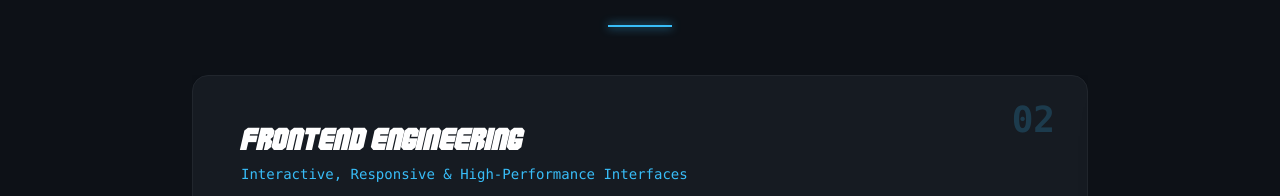
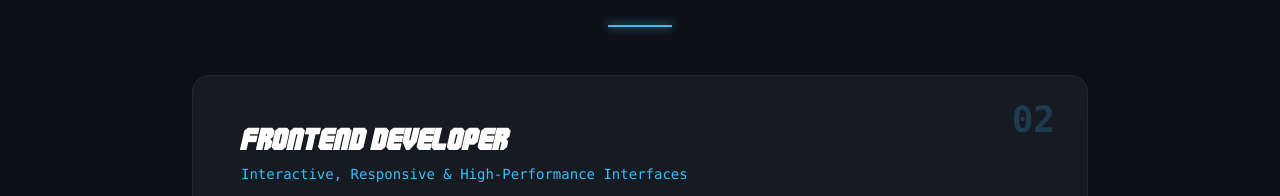
Before and after one commit to Baku-Stark/Portfolio, a React (Vite) app in the folder portfolio/: page / in a window 1280 px wide. Shown: the part 1051-1247 px from the top of the page. Built offline with nearby package versions, Linux system fonts and the light colour scheme.

Commit message:
feat: Translate Button (func. About Page)

```diff
--- a/portfolio/src/App.tsx
+++ b/portfolio/src/App.tsx
@@ -1,23 +1,27 @@
+import { LanguageProvider } from "./context/LanguageContext"
 import { Footer } from "./components/layout/Footer"
 import { LandingPage } from "./components/layout/LandingPage"
 import { About } from "./pages/About"
 import { Education } from "./pages/Education"
 import { Experiences } from "./pages/Experiences"
 import { Projects } from "./pages/Projects"
+import { LanguageToggleButton } from "./components/ui/LanguageToggleButton"
 
 function App() {
   return (
-    <>
-      <section className="main_container">
-        <LandingPage/>
-        {/* Sections About, Projects n Experiences Here */}
-        <About/>
-        <Projects/>
-        <Experiences/>
-        <Education/>
-        <Footer/>
-      </section>
-    </>
+    <LanguageProvider>
+      <main className="main_container relative">
+        <LandingPage />
+        <About />
+        <Projects />
+        <Experiences />
+        <Education />
+        <Footer />
+
+        {/* Floating Language Toggle Button */}
+        <LanguageToggleButton />
+      </main>
+    </LanguageProvider>
   )
 }
 
--- /dev/null
+++ b/portfolio/src/components/ui/LanguageToggleButton.tsx
@@ -0,0 +1,24 @@
+import { useLanguage } from '../../context/LanguageContext';
+
+export function LanguageToggleButton() {
+  const { language, toggleLanguage } = useLanguage();
+
+  return (
+    <button
+      onClick={toggleLanguage}
+      aria-label="Toggle Language"
+      className="fixed bottom-6 right-6 z-50 flex items-center gap-2 px-4 py-2.5 rounded-full bg-(--bg-surface)/80 backdrop-blur-md border border-(--cyan-primary)/40 text-white font-mono text-xs shadow-[0_0_15px_rgba(56,189,248,0.2)] hover:border-(--cyan-primary) hover:shadow-[0_0_20px_var(--cyan-primary)] hover:scale-105 active:scale-95 transition-all duration-300"
+    >
+      <span className="text-base leading-none">
+        {language === 'en' ? '🇺🇸' : '🇧🇷'}
+      </span>
+      <span className="font-bold tracking-wider">
+        {language === 'en' ? 'EN' : 'PT'}
+      </span>
+      <span className="text-zinc-500">|</span>
+      <span className="text-(--cyan-primary) font-semibold">
+        {language === 'en' ? 'PT-BR' : 'EN-US'}
+      </span>
+    </button>
+  );
+}
--- /dev/null
+++ b/portfolio/src/context/LanguageContext.tsx
@@ -0,0 +1,44 @@
+import { createContext, useContext, useState, useEffect, type ReactNode } from 'react';
+
+type Language = 'en' | 'pt';
+
+interface LanguageContextType {
+  language: Language;
+  toggleLanguage: () => void;
+  t: (enText: string, ptText: string) => string;
+}
+
+const LanguageContext = createContext<LanguageContextType | undefined>(undefined);
+
+export function LanguageProvider({ children }: { children: ReactNode }) {
+  const [language, setLanguage] = useState<Language>(() => {
+    const savedLang = localStorage.getItem('app_lang');
+    return (savedLang === 'pt' || savedLang === 'en') ? savedLang : 'en';
+  });
+
+  useEffect(() => {
+    localStorage.setItem('app_lang', language);
+  }, [language]);
+
+  const toggleLanguage = () => {
+    setLanguage((prev) => (prev === 'en' ? 'pt' : 'en'));
+  };
+
+  // Função auxiliar rápida para tradução inline: t('Hello', 'Olá')
+  const t = (enText: string, ptText: string) => (language === 'en' ? enText : ptText);
+
+  return (
+    <LanguageContext.Provider value={{ language, toggleLanguage, t }}>
+      {children}
+    </LanguageContext.Provider>
+  );
+}
+
+// eslint-disable-next-line react-refresh/only-export-components
+export function useLanguage() {
+  const context = useContext(LanguageContext);
+  if (!context) {
+    throw new Error('useLanguage deve ser usado dentro de um LanguageProvider');
+  }
+  return context;
+}
--- a/portfolio/src/pages/About.tsx
+++ b/portfolio/src/pages/About.tsx
@@ -1,47 +1,74 @@
 import { Swiper, SwiperSlide } from 'swiper/react';
 import { Navigation, Pagination, Autoplay } from 'swiper/modules';
+import { useLanguage } from '../context/LanguageContext';
 
 import 'swiper/css';
 import 'swiper/css/navigation';
 import 'swiper/css/pagination';
-//import { BADGE_URLS } from '../hooks/badgeUrls';
 
 export function About() {
+  const { language, t } = useLanguage();
+
   const slidesContent = [
     {
       id: '01',
-      title: 'WHO I AM?',
-      subtitle: "Full Stack Developer & Software Engineer | Pentester | Python | Node.js | TypeScript | Java | Spring",
-      text: "I’m Wallace de Freitas (Baku-Stark). I’m passionate about creating modern interfaces, clean code, and robust frontend & backend architectures. I enjoy transforming ideas into seamless, scalable, and secure digital experiences.",
-      // tags: ['TypeScript', 'Java', 'Python', '.NET', 'C++', 'JavaScript'],
+      title: t('WHO I AM', 'QUEM SOU EU'),
+      subtitle: t(
+        'Full Stack Developer & Software Engineer | Pentester | Python | Node.js | TypeScript | Java | Spring',
+        'Desenvolvedor Full Stack & Engenheiro de Software | Pentester | Python | Node.js | TypeScript | Java | Spring'
+      ),
+      text: t(
+        'I’m Wallace de Freitas (Baku-Stark). I’m passionate about creating modern interfaces, clean code, and robust frontend & backend architectures. I enjoy transforming ideas into seamless, scalable, and secure digital experiences.',
+        'Sou Wallace de Freitas (Baku-Stark). Sou apaixonado por criar interfaces modernas, código limpo e arquiteturas robustas de frontend e backend. Gosto de transformar ideias em experiências digitais fluidas, escaláveis e seguras.'
+      ),
     },
     {
       id: '02',
-      title: 'FRONTEND ENGINEERING',
-      subtitle: 'Interactive, Responsive & High-Performance Interfaces',
-      text: 'Extensive experience in developing modern Web Interfaces focused on user experience (UX/UI), state management, and performance optimization. Skilled in crafting scalable design systems using Tailwind CSS, reusability with React, Vue, Angular, React Native and SASS.',
-      //tags: ['ReactJS', 'Angular', 'Vue', 'React Native', 'TypeScript', 'Tailwind CSS', 'SASS'],
+      title: t('FRONTEND DEVELOPER', 'DESENVOLVEDOR FRONTEND'),
+      subtitle: t(
+        'Interactive, Responsive & High-Performance Interfaces',
+        'Interfaces Interativas, Responsivas e de Alta Performance'
+      ),
+      text: t(
+        'Extensive experience in developing modern Web Interfaces focused on user experience (UX/UI), state management, and performance optimization. Skilled in crafting scalable design systems using Tailwind CSS, reusability with React, Vue, Angular, React Native and SASS.',
+        'Extensa experiência no desenvolvimento de interfaces Web modernas focadas em experiência do usuário (UX/UI), gerenciamento de estado e otimização de performance. Habilidade em criar design systems escaláveis usando Tailwind CSS, reuso de componentes com React, Vue, Angular, React Native e SASS.'
+      ),
     },
     {
       id: '03',
-      title: 'BACKEND & INFRASTRUCTURE',
-      subtitle: 'Scalable Systems, Microservices & REST APIs',
-      text: 'Solid background building secure, high-concurrency server-side applications and RESTful APIs. Proficient in Node.js, Express, Java (Spring Boot), Python, and .NET. Experience managing relational and NoSQL databases like PostgreSQL, MySQL, Redis and Cassandra.',
-      //tags: ['Node.js', 'Java', 'Spring Boot', 'Python', '.NET', 'PostgreSQL', 'MySQL', 'MongoDB', 'Redis', 'Cassandra'],
+      title: t('BACKEND & INFRASTRUCTURE', 'BACKEND & INFRAESTRUTURA'),
+      subtitle: t(
+        'Scalable Systems, Microservices & REST APIs',
+        'Sistemas Escaláveis, Microserviços e APIs REST'
+      ),
+      text: t(
+        'Solid background building secure, high-concurrency server-side applications and RESTful APIs. Proficient in Node.js, Express, Java (Spring Boot), Python, and .NET. Experience managing relational and NoSQL databases like PostgreSQL, MySQL, Redis and Cassandra.',
+        'Sólida bagagem na construção de aplicações server-side seguras, de alta concorrência e APIs RESTful. Proficiente em Node.js, Express, Java (Spring Boot), Python e .NET. Experiência no gerenciamento de bancos de dados relacionais e NoSQL como PostgreSQL, MySQL, Redis e Cassandra.'
+      ),
     },
     {
       id: '04',
-      title: 'CYBERSECURITY & PENTEST',
-      subtitle: 'Security-First Development & Ethical Hacking',
-      text: 'Passion for offensive security, application auditing, and vulnerability assessment. Experienced with dedicated Linux distros for penetration testing, applying OWASP Top 10 guidelines to build resilient systems.',
-      //tags: ['Kali Linux', 'Parrot', 'Python', 'C++', 'JavaScript'],
+      title: t('CYBERSECURITY & PENTEST', 'CIBERSEGURANCA & PENTEST'),
+      subtitle: t(
+        'Security-First Development & Ethical Hacking',
+        'Desenvolvimento Focado em Segurança e Hacking Ético'
+      ),
+      text: t(
+        'Passion for offensive security, application auditing, and vulnerability assessment. Experienced with dedicated Linux distros for penetration testing, applying OWASP Top 10 guidelines to build resilient systems.',
+        'Paixão por segurança ofensiva, auditoria de aplicações e análise de vulnerabilidades. Experiência com distribuições Linux dedicadas a testes de intrusão, aplicando diretrizes do OWASP Top 10 para construir sistemas resilientes.'
+      ),
     },
     {
       id: '05',
-      title: 'GOALS & VISION',
-      subtitle: 'Continuous Evolution & High Impact',
-      text: 'Always seeking challenging opportunities to build high-impact products, balancing technical expertise with strong interpersonal collaboration to continuously grow as a complete software engineer.',
-      //tags: ['Soft Skills', 'Hard Skills', 'TypeScript', 'Java', 'Python', '.NET'],
+      title: t('GOALS & VISION', 'OBJETIVOS & VISAO'),
+      subtitle: t(
+        'Continuous Evolution & High Impact',
+        'Evolução Contínua e Alto Impacto'
+      ),
+      text: t(
+        'Always seeking challenging opportunities to build high-impact products, balancing technical expertise with strong interpersonal collaboration to continuously grow as a complete software engineer.',
+        'Sempre em busca de oportunidades desafiadoras para construir produtos de alto impacto, equilibrando expertise técnica com forte colaboração interpessoal para evoluir continuamente como um engenheiro de software completo.'
+      ),
     },
   ];
 
@@ -51,10 +78,10 @@ export function About() {
       {/* Section Title */}
       <div className="flex flex-col items-center gap-2 mb-12 text-center">
         <span className="text-(--cyan-primary) font-mono text-sm tracking-widest uppercase">
-          01. Discover More
+          {t('01. Discover More', '01. Descubra Mais')}
         </span>
         <h2 className="text-3xl md:text-5xl font-(--title-font) tracking-wide">
-          About Me
+          {t('About Me', 'Sobre Mim')}
         </h2>
         <div className="w-16 h-[2px] bg-(--cyan-primary) shadow-[0_0_10px_var(--cyan-primary)] mt-2" />
       </div>
@@ -62,6 +89,7 @@ export function About() {
       {/* Slide Container */}
       <div className="w-full max-w-4xl mx-auto">
         <Swiper
+          key={language} // Força o re-render do Swiper ao trocar de idioma
           modules={[Navigation, Pagination, Autoplay]}
           spaceBetween={30}
           slidesPerView={1}
@@ -95,34 +123,6 @@ export function About() {
                   {slide.text}
                 </p>
 
-                {/* Renderização das Badges dos Shields */}
-                {/* <div className="flex flex-wrap items-center gap-2 pt-4">
-                  {slide.tags.map((tag, idx) => {
-                    const badgeUrl = BADGE_URLS[tag];
-
-                    if (badgeUrl) {
-                      return (
-                        <img
-                          key={idx}
-                          src={badgeUrl}
-                          alt={`${tag} badge`}
-                          className="h-7 rounded-md border border-(--border) hover:border-(--cyan-primary)/60 hover:scale-105 transition-all duration-200 shadow-md"
-                        />
-                      );
-                    }
-
-                    // Fallback para Soft/Hard skills ou tags sem logo estático
-                    return (
-                      <span
-                        key={idx}
-                        className="px-3 py-1 bg-(--bg) border border-(--border) rounded-full text-xs font-mono text-zinc-300 hover:text-(--cyan-primary) hover:border-(--cyan-primary)/40 transition-colors"
-                      >
-                        #{tag}
-                      </span>
-                    );
-                  })}
-                </div> */}
-
               </div>
             </SwiperSlide>
           ))}
```
